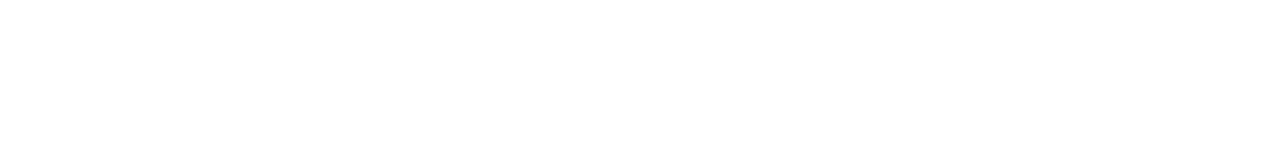
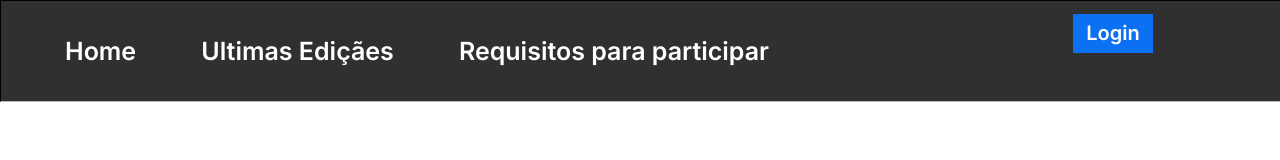
Before and after one commit to ErickEdges/bootcamp-dnc, a plain HTML site: page index.html in a window 1280 px wide. Drawn offline with Linux system fonts and the light colour scheme.

Commit message:
criação do estilo css do menu

```diff
--- /dev/null
+++ b/estilo.css
@@ -0,0 +1,58 @@
+
+@import url('https://fonts.googleapis.com/css2?family=Inter:slnt,wght@-10..0,100..900&display=swap');
+
+body {
+   margin: 0%; /*margem externa*/
+   padding: 0%; /*margem interna*/
+   }
+
+#Principal {
+   width: 100%;
+   height: 100px;
+   border: 1px solid black ;
+
+   background-color: #303030;
+
+   display: flex;
+   justify-content: space-between;
+   border-bottom: 1px solid #BABABA;
+   }
+
+#menu {
+   display: flex;
+   width: 55%;
+   justify-content: space-between;
+   align-items: center;
+
+   margin-left: 5%;
+}
+
+#Principal div a {
+   font-family: 'Inter';
+   font-size: 25px;
+   font-weight: 600;
+   color: white;
+   text-decoration: none;
+
+   }
+#Principal div a:hover {
+   color: #CCCCCC;
+}
+
+#Principal button {
+   margin-right: 10%;
+   margin-top: 1%;
+   background-color: #0C70F2;
+   border: 0px;
+
+   height: 39px;
+   width: 80px;
+
+   font-family: 'inter';
+   font-size: 20px;
+   font-weight: 600;
+   color:white;
+
+   box-shadow: 10px 2px 4px rgba(red, green, blue, alpha) (12, 112, 242, 0.25);
+   cursor: pointer;
+   }
--- a/index.html
+++ b/index.html
@@ -3,9 +3,21 @@
 <head>
     <meta charset="UTF-8">
     <meta name="viewport" content="width=device-width, initial-scale=1.0">
+    <link rel="preconnect" href="https://fonts.googleapis.com">
+    <link rel="preconnect" href="https://fonts.gstatic.com" crossorigin>
+    <link href="https://fonts.googleapis.com/css2?family=Inter:wght@100..900&display=swap" rel="stylesheet">
     <title>Bootcamp DNC</title>
+    <link rel="stylesheet" href="estilo.css">
 </head>
+
 <body>
-
+    <nav id="Principal">
+        <div id="menu">
+            <a href="" >Home</a>
+            <a href="" >Ultimas Ediçães</a>
+            <a href="" >Requisitos para participar</a>
+        </div>
+        <button>Login</button>
+    </nav>
 </body>
 </html>
```
